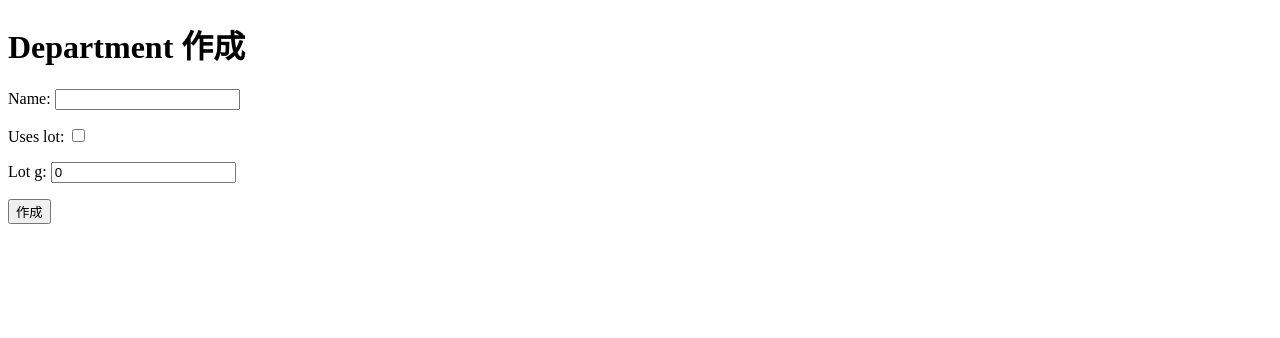
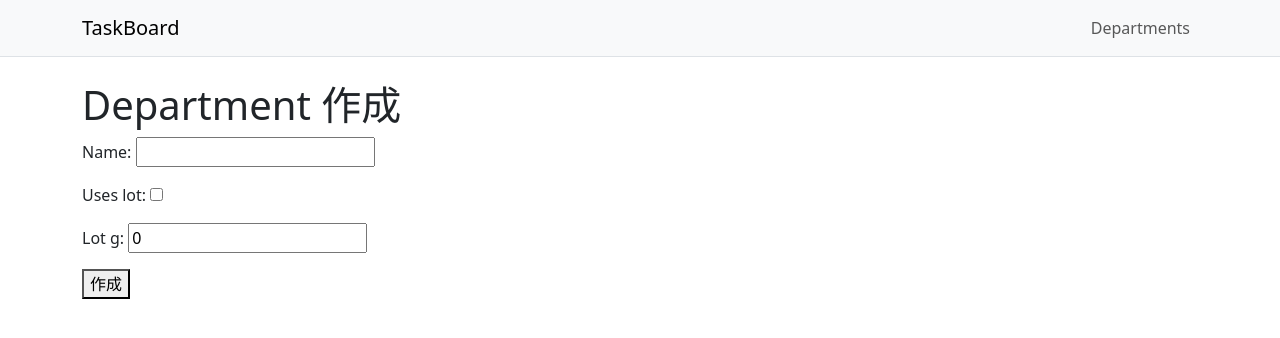
Before and after one commit to pikanyan/task-board, a Django app: page /departments/new/ in a window 1280 px wide. Shown: the top 338 px of the page. Run offline with Django 5.2, Linux system fonts and the light colour scheme.

Commit message:
t/0011 board base template (#11)
* feat(board) base.html を追加

* refactor(board) base.html を Department のテンプレートが継承

```diff
--- /dev/null
+++ b/backend/board/templates/base.html
@@ -0,0 +1,40 @@
+<!-- backend/board/templates/board/base.html -->
+<!DOCTYPE html>
+
+
+
+<html lang="ja">
+    <head>
+        <meta charset="utf-8" />
+
+        <meta name="viewport" content="width=device-width, initial-scale=1" />
+
+        <title>{% block title %}TaskBoard{% endblock %}</title>
+
+        <link
+            href="https://cdn.jsdelivr.net/npm/bootstrap@5.3.3/dist/css/bootstrap.min.css"
+            rel="stylesheet"
+        />
+    </head>
+
+
+
+    <body>
+        <!--共通ナビ-->
+        <nav class="navbar navbar-expand-lg bg-body-tertiary border-bottom">
+            <div class="container">
+                <a class="navbar-brand" href="/">TaskBoard</a>
+                <div class="navbar-nav">
+                    <a class="nav-link" href="{% url 'department_list' %}"
+                        >Departments</a
+                    >
+                </div>
+            </div>
+        </nav>
+
+
+
+        <!--共通レイアウト枠-->
+        <main class="container py-4">{% block content %}{% endblock %}</main>
+    </body>
+</html>
--- a/backend/board/templates/board/department_form.html
+++ b/backend/board/templates/board/department_form.html
@@ -1,18 +1,9 @@
 <!--backend/board/templates/board/department_form.html-->
-<!DOCTYPE html>
+{% extends "base.html" %}
 
 
 
-<html lang="ja">
-    <head>
-        <meta charset="utf-8" />
-
-        <title>Department {% if object %}更新{% else %}作成{% endif %}</title>
-    </head>
-
-
-
-    <body>
+{% block content %}
     <h1>Department {% if object %}更新{% else %}作成{% endif %}</h1>
 
 
@@ -20,11 +11,10 @@
     <form method="post">
         {% csrf_token %}
 
+        {{ form.as_p }}
 
 
-            {{ form.as_p }}
 
         <button type="submit">{% if object %}更新{% else %}作成{% endif %}</button>
     </form>
-    </body>
-</html>
+{% endblock %}
```
Also changed, not shown: backend/board/templates/board/department_confirm_delete.html (+3 -13 lines), backend/board/templates/board/department_detail.html (+4 -5 lines), backend/board/templates/board/department_list.html (+11 -3 lines). Lines whose indentation alone changed are shown as unchanged.
